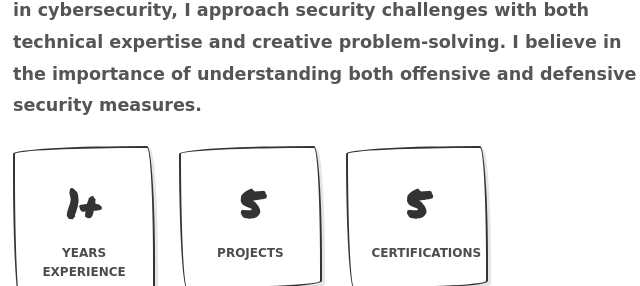
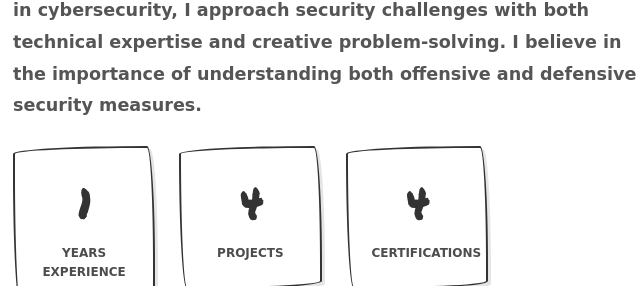
Before and after one commit to pranaykumar2/cybersec-portfolio, a plain HTML site: page index.html in a window 1280 px wide. Shown: the part 1354-1640 px from the top of the page, 544-1184 px from the left. Drawn offline with nearby package versions, Linux system fonts and the light colour scheme; a web font is replaced by a local one.

Commit message:
Info Updated

```diff
--- a/index.html
+++ b/index.html
@@ -176,19 +176,19 @@
           <div class="about-stats row mt-4">
             <div class="col-6 col-md-3 mb-3">
               <div class="stat-card">
-                <div class="stat-number">1+</div>
+                <div class="stat-number">1.6</div>
                 <div class="stat-label">Years Experience</div>
               </div>
             </div>
             <div class="col-6 col-md-3 mb-3">
               <div class="stat-card">
-                <div class="stat-number">5</div>
+                <div class="stat-number">4</div>
                 <div class="stat-label">Projects</div>
               </div>
             </div>
             <div class="col-6 col-md-3 mb-3">
               <div class="stat-card">
-                <div class="stat-number">5</div>
+                <div class="stat-number">4</div>
                 <div class="stat-label">Certifications</div>
               </div>
             </div>
@@ -846,11 +846,11 @@
                         </p>
                         <div class="footer-stats">
                             <div class="footer-stat-item">
-                                <div class="stat-value">1+</div>
+                                <div class="stat-value">1.6</div>
                                 <div class="stat-label1">Years Experience</div>
                             </div>
                             <div class="footer-stat-item">
-                                <div class="stat-value">5+</div>
+                                <div class="stat-value">4</div>
                                 <div class="stat-label1">Projects</div>
                             </div>
                         </div>
```
